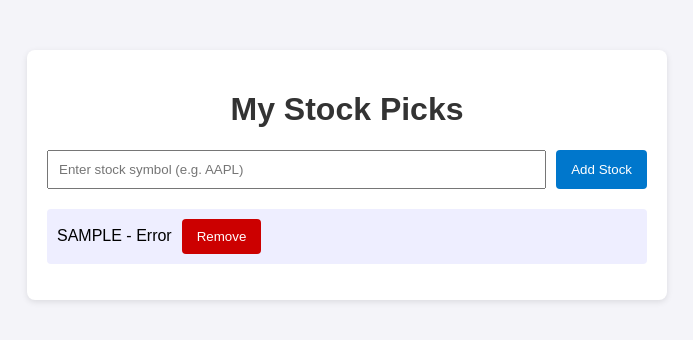
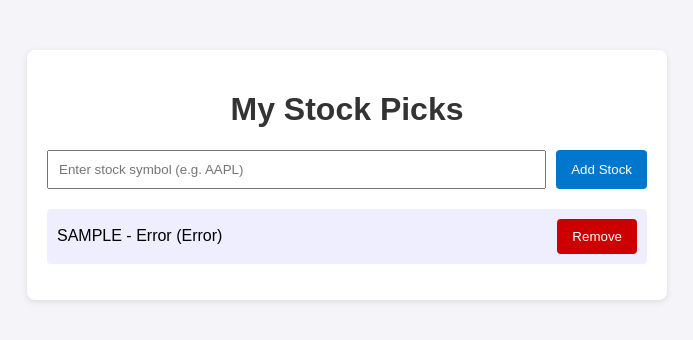
Before and after one commit to msjonathan-dev/silver-chainsaw, a plain HTML site: page index.html in a window 1280 px wide. Both pictures are taken after typing "Sample" into the empty fields and a click on the button "Add Stock". Shown: the whole page, without its empty margins (293-986 px from the left). Drawn offline with Linux system fonts and the light colour scheme; no server answers.

Commit message:
Update index.html
Add percentage change to the stock.

```diff
--- a/index.html
+++ b/index.html
@@ -60,6 +60,23 @@
       margin: 5px 0;
       padding: 10px;
       border-radius: 4px;
+      display: flex;
+      justify-content: space-between;
+      align-items: center;
+    }
+
+    .stock-info {
+      flex: 1;
+    }
+
+    .positive {
+      color: green;
+      font-weight: bold;
+    }
+
+    .negative {
+      color: red;
+      font-weight: bold;
     }
 
     li button {
@@ -93,18 +110,23 @@
 
       let stocks = JSON.parse(localStorage.getItem("stocks")) || [];
 
-      async function fetchStockPrice(symbol) {
-        const apiKey = "GH2PHS1I1BQ4G267"; // replace with your Alpha Vantage key
+      async function fetchStockData(symbol) {
+        const apiKey = "YOUR_API_KEY"; // replace with your Alpha Vantage key
         const url = `https://www.alphavantage.co/query?function=GLOBAL_QUOTE&symbol=${symbol}&apikey=${apiKey}`;
 
         try {
           const response = await fetch(url);
           const data = await response.json();
-          const price = data["Global Quote"]["05. price"];
-          return price ? `$${parseFloat(price).toFixed(2)}` : "N/A";
+          const quote = data["Global Quote"];
+          const price = quote["05. price"];
+          const changePercent = quote["10. change percent"];
+          return {
+            price: price ? `$${parseFloat(price).toFixed(2)}` : "N/A",
+            changePercent: changePercent || "N/A"
+          };
         } catch (error) {
-          console.error("Error fetching price:", error);
-          return "Error";
+          console.error("Error fetching data:", error);
+          return { price: "Error", changePercent: "Error" };
         }
       }
 
@@ -112,11 +134,19 @@
         stockList.innerHTML = "";
         for (let [index, stock] of stocks.entries()) {
           const li = document.createElement("li");
-          li.textContent = stock + " - Loading price...";
+          const infoDiv = document.createElement("div");
+          infoDiv.className = "stock-info";
+          infoDiv.textContent = stock + " - Loading...";
 
-          // Fetch live price
-          const price = await fetchStockPrice(stock);
-          li.textContent = `${stock} - ${price}`;
+          // Fetch live data
+          const { price, changePercent } = await fetchStockData(stock);
+          const percentValue = parseFloat(changePercent);
+          let percentClass = "";
+          if (!isNaN(percentValue)) {
+            percentClass = percentValue >= 0 ? "positive" : "negative";
+          }
+
+          infoDiv.innerHTML = `${stock} - ${price} <span class="${percentClass}">(${changePercent})</span>`;
 
           // Add delete button
           const deleteBtn = document.createElement("button");
@@ -127,6 +157,7 @@
             renderStocks();
           };
 
+          li.appendChild(infoDiv);
           li.appendChild(deleteBtn);
           stockList.appendChild(li);
         }
```
